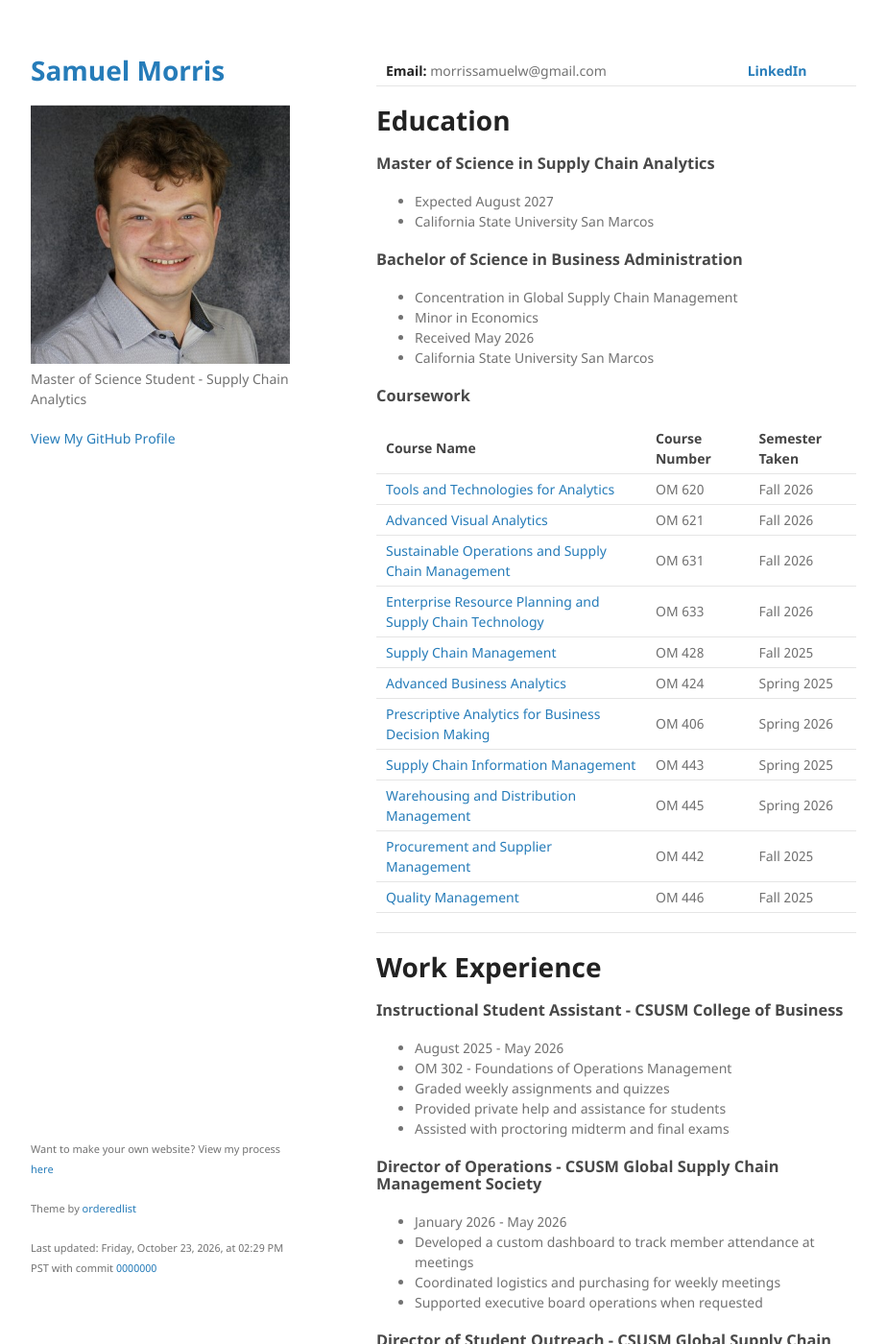
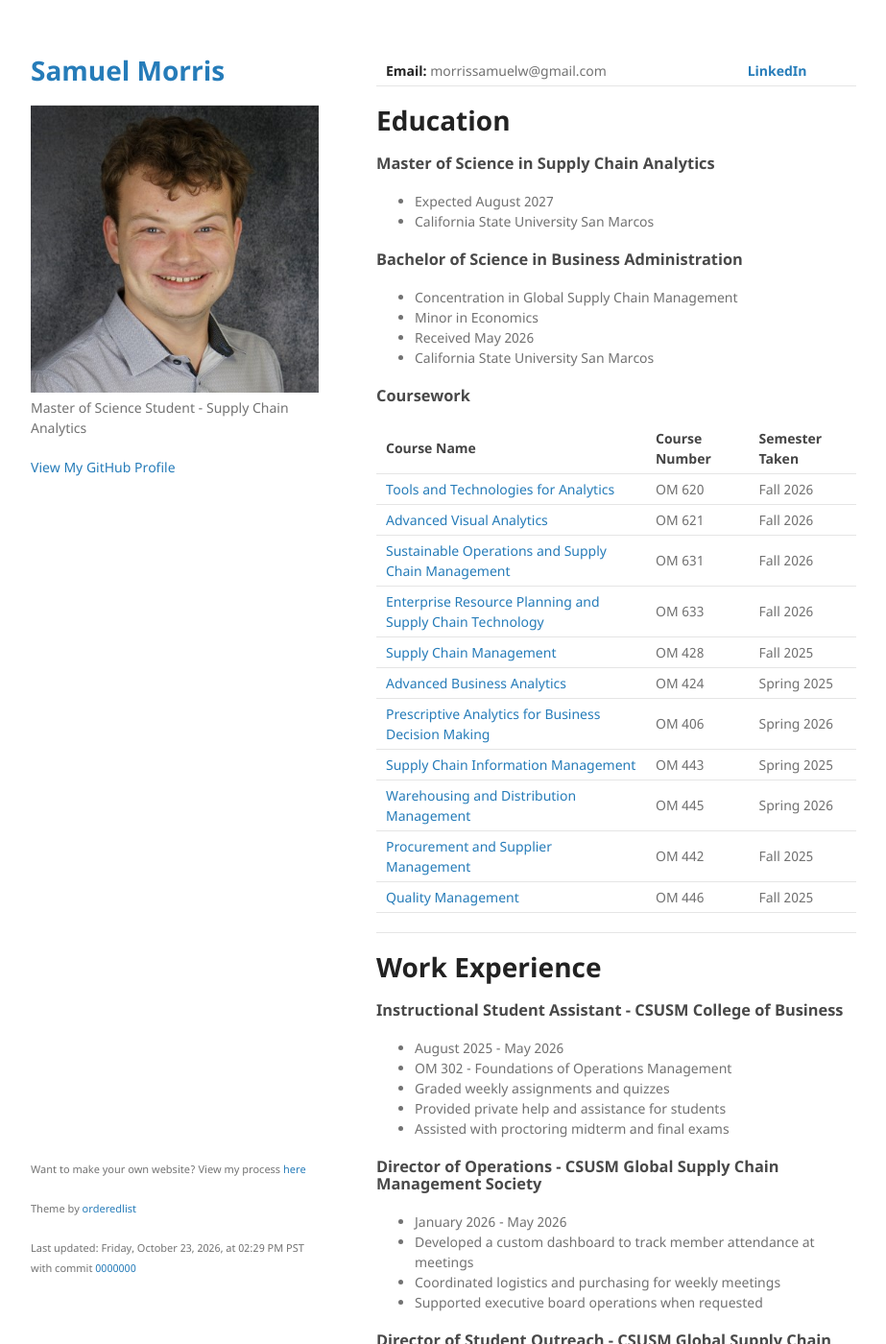
Before and after one commit to morris-sam/morris-sam.github.io, a Jekyll site: the page built from index.md, in a window 1280 px wide and 1400 px high. Shown: the whole window at 96% size, without its empty margins (178-1101 px from the left). Built offline with Jekyll 4.4.1, drawn with Linux system fonts in a browser that asks for light colours.

Commit message:
experiment with left bar width

```diff
--- a/_sass/jekyll-theme-minimal.scss
+++ b/_sass/jekyll-theme-minimal.scss
@@ -119,7 +119,7 @@ kbd {
 }
 
 header {
-  width:270px;
+  width:300px;
   float:left;
   position:fixed;
   -webkit-font-smoothing:subpixel-antialiased;
@@ -203,7 +203,7 @@ hr {
 }
 
 footer {
-  width:270px;
+  width:300px;
   float:left;
   position:fixed;
   bottom:50px;
```
